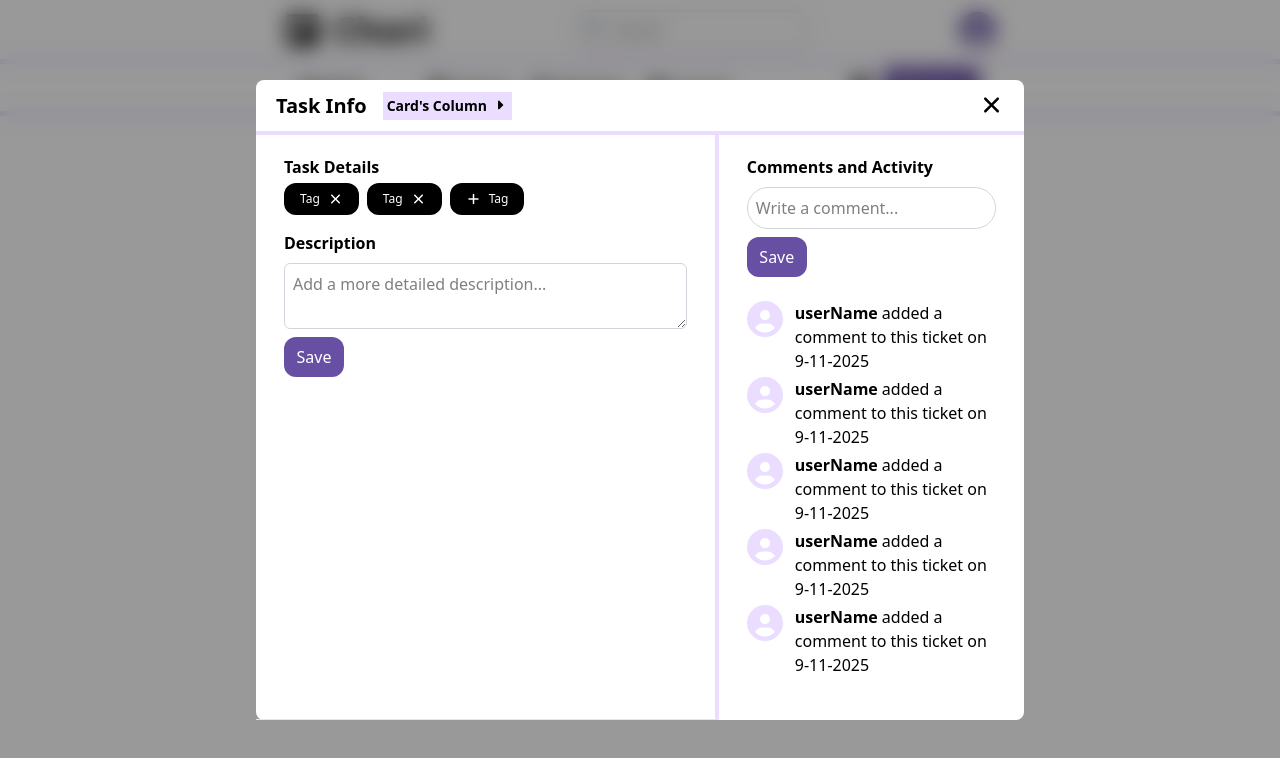
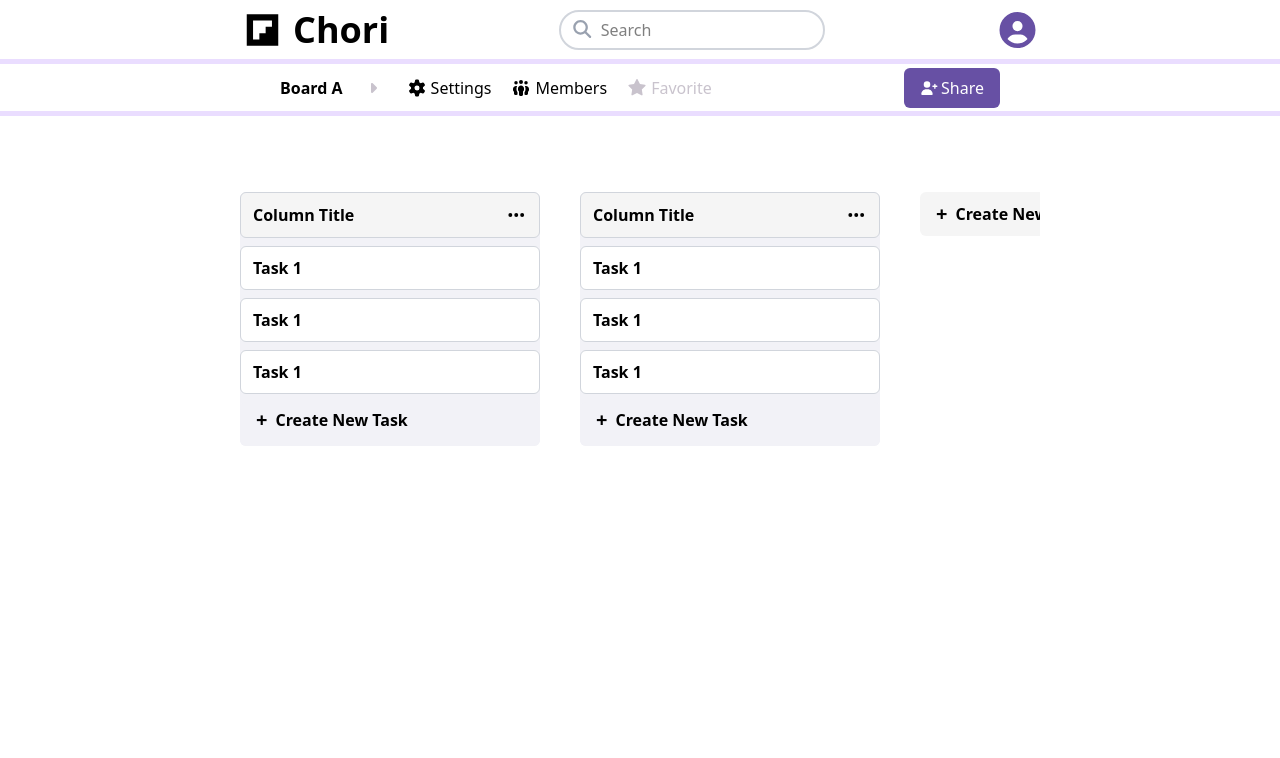
Before and after one commit to garrettjbond/chori, a React (Vite) app: page /board/1 in a window 1280 px wide. Shown: the top 758 px of the page. Built offline with nearby package versions, Linux system fonts and the light colour scheme.

Commit message:
Finsihed CSS Designs

```diff
--- a/src/components/Card.tsx
+++ b/src/components/Card.tsx
@@ -1,21 +1,33 @@
+import { faStar } from "@fortawesome/free-solid-svg-icons";
 import { faShapes } from "@fortawesome/free-solid-svg-icons/faShapes";
 import { FontAwesomeIcon } from "@fortawesome/react-fontawesome";
+import { useState } from "react";
 
 type CardProps = {
-    children: React.ReactNode;
-    className?: string;
+  className?: string;
 }
 
-function Card({ children, className, ...props }: CardProps) {
+function Card({ className, ...props }: CardProps) {
+  const [isFavorite, setIsFavorite] = useState<boolean>(false);
+
+  const toggleFavorite = () => setIsFavorite(prev => !prev);
+
+
   return (
     <div className={`group rounded-xl mb-5 size-65 flex flex-shrink-0 flex-col shadow-md cursor-pointer ${className}`} {...props}>
-        <div className="headerContainer rounded-t-xl border-ash border-t border-x flex flex-row justify-start items-center bg-snow h-17 pl-3">
-            <p className="hidden lg:flex lg:mr-3 rounded-full size-10 bg-lavender text-nurple font-bold items-center justify-center">A</p>
-            <h3 className="font-semibold">Board A</h3>
+      <div className="headerContainer rounded-t-xl border-ash border-t border-x flex flex-row justify-between items-center bg-snow h-17 px-3">
+        <div className="flex items-center">
+          <p className="hidden lg:flex lg:mr-3 rounded-full size-10 bg-lavender text-nurple font-bold items-center justify-center">A</p>
+          <h3 className="font-semibold">Board A</h3>
         </div>
-        <div className="bg-mist h-48 rounded-b-xl flex justify-center items-center transition duration-500 group-hover:bg-darkMist">
-         <FontAwesomeIcon icon={faShapes} className="text-8xl text-darkAsh" />
+        <div>
+          {isFavorite ? <FontAwesomeIcon icon={faStar} onClick={toggleFavorite} className="text-xl text-nurple" /> : <FontAwesomeIcon icon={faStar} onClick={toggleFavorite} className="text-xl text-darkAsh opacity-0 group-hover:opacity-100 transition-opacity duration-200" />
+          }
         </div>
+      </div>
+      <div className="bg-mist h-48 rounded-b-xl flex justify-center items-center transition duration-500 group-hover:bg-darkMist">
+        <FontAwesomeIcon icon={faShapes} className="text-8xl text-darkAsh" />
+      </div>
     </div>
   );
 }
--- a/src/components/CreateColumn.tsx
+++ b/src/components/CreateColumn.tsx
@@ -4,11 +4,10 @@ import { faClose } from "@fortawesome/free-solid-svg-icons";
 import { useState } from "react";
 
 type CreateColumnProps = {
-    children: React.ReactNode;
     className?: string;
 }
 
-function CreateColumn({ children, className, ...props }: CreateColumnProps) {
+function CreateColumn({ className, ...props }: CreateColumnProps) {
     const [showForm, setShowForm] = useState<boolean>(false);
 
     function toggleCreateColumnForm() {
@@ -23,12 +22,12 @@ function CreateColumn({ children, className, ...props }: CreateColumnProps) {
                     <input type="text" placeholder="Enter column name..." className="pl-3 h-10 bg-white w-full rounded-sm" />
                     <div className="flex justify-between pt-5">
                         <Button className="bg-nurple text-white hover:bg-lightNurple duration-300">Add Column</Button>
-                        <Button size="custom" >
+                        <Button size="custom" onClick={toggleCreateColumnForm} >
                             <FontAwesomeIcon icon={faClose} className="hover:animate-pulse text-lg" />
                         </Button>
                     </div>
                 </form>
-            ): <Button onClick={toggleCreateColumnForm} className="columnHeader cursor-pointer w-75 flex flex-shrink-0 font-semibold hover:text-nurple duration-300 bg-taskHeader border border-gray-300 px-3 rounded-md h-11 flex justify-between items-center">Create New Column <span className='font-bold text-xl'>+</span></Button>}
+            ): <Button onClick={toggleCreateColumnForm} className="columnHeader cursor-pointer w-75 flex flex-shrink-0 font-semibold hover:text-nurple duration-300 bg-taskHeader px-3 rounded-md h-11 justify-start items-center"><span className='font-bold text-xl pr-2'>+</span>Create New Column</Button>}
         </div>
     );
 }
--- /dev/null
+++ b/src/components/CreateTask.tsx
@@ -0,0 +1,36 @@
+import { FontAwesomeIcon } from "@fortawesome/react-fontawesome";
+import Button from "./Button";
+import { faClose } from "@fortawesome/free-solid-svg-icons";
+import { useState } from "react";
+
+type CreateTaskProps = {
+    isOpen: boolean;
+    className?: string;
+}
+
+function CreateTask({ className, ...props }: CreateTaskProps) {
+    const [isOpen, setIsOpen] = useState<boolean>(false)
+
+    function toggleDisplay() {
+        setIsOpen(prev => !prev);
+    }
+
+    return (
+        <div className={`w-75 font-semibold rounded-md flex flex-shrink-0 flex-col gap-2 ${className}`} {...props}>
+
+            {isOpen ? (
+                <form className="rounded-md bg-taskBackground flex flex-col px-4 py-5">
+                    <input type="text" placeholder="Enter Task name..." className="pl-3 h-10 bg-white w-full rounded-sm" />
+                    <div className="flex justify-between pt-5">
+                        <Button className="bg-nurple text-white hover:bg-lightNurple duration-300">Add Task</Button>
+                        <Button size="custom" onClick={toggleDisplay}>
+                            <FontAwesomeIcon icon={faClose} className="hover:animate-pulse text-lg" />
+                        </Button>
+                    </div>
+                </form>
+            ): <Button onClick={toggleDisplay} className="TaskHeader cursor-pointer w-75 flex flex-shrink-0 font-semibold hover:text-nurple duration-300 bg-taskBackground px-3 pb-4 rounded-md h-11 justify-start items-center"><span className='font-bold text-xl pr-2'>+</span>Create New Task</Button>}
+        </div>
+    );
+}
+
+export default CreateTask;
--- a/src/components/Navbar.tsx
+++ b/src/components/Navbar.tsx
@@ -6,7 +6,7 @@ import { Link } from 'react-router-dom';
 
 const Navbar = () => {
   return (
-    <div className="fixed top-0 h-16 left-0 w-full flex justify-between p-2 border-b-5 border-lavender xl:px-70 lg:px-30 md:px-20">
+    <div className="fixed top-0 h-16 left-0 w-full flex justify-between p-2 border-b-5 border-lavender xl:px-60 lg:px-30 md:px-20">
         <div className='flex items-center justify-start'>
             <Link to="/" className='cursor-pointer hover:text-nurple duration-300'>
                 <span className="flex items-center">
--- a/src/components/TaskColumn.tsx
+++ b/src/components/TaskColumn.tsx
@@ -1,8 +1,8 @@
-import { faClose, faEllipsis} from "@fortawesome/free-solid-svg-icons";
+import { faClose, faEllipsis, faPenToSquare, faTrash } from "@fortawesome/free-solid-svg-icons";
 import { FontAwesomeIcon } from "@fortawesome/react-fontawesome";
-import Button from "./Button";
 import Task from "./Task";
 import { useState } from "react";
+import CreateTask from "./CreateTask";
 
 type TaskColumnProps = {
     children: React.ReactNode;
@@ -11,34 +11,42 @@ type TaskColumnProps = {
 }
 
 function TaskColumn({ children, className, onTaskClick, ...props }: TaskColumnProps) {
-    const [showTaskForm, setShowTaskForm] = useState<boolean>(false);
+    const [isColumnOptionsOpen, setIsColumnOptionsOpen] = useState<boolean>(false);
 
-    function toggleCreateTaskForm() {
-        setShowTaskForm(prev => !prev);
+    const toggleColumnOptions = () => {
+        setIsColumnOptionsOpen(prev => !prev)
     }
-
 
     return (
         <div className={`w-75 h-fit font-semibold rounded-md mb-5 bg-taskBackground flex flex-shrink-0 flex-col gap-2 ${className}`} {...props}>
-            <div className="columnHeader cursor-pointer hover:text-nurple duration-300 bg-taskHeader border border-gray-300 px-3 rounded-md h-11 flex justify-between items-center">
-                <h2 contentEditable>Column Title</h2>
-                <FontAwesomeIcon icon={faEllipsis} className="hover:animate-pulse text-lg" />
+            <div className="columnHeader bg-taskHeader border border-gray-300 rounded-md relative">
+                <div className="cursor-pointer hover:text-nurple duration-300 flex justify-between items-center px-3 rounded-md h-11">
+                    <h2>Column Title</h2>
+                    <FontAwesomeIcon onClick={toggleColumnOptions} icon={faEllipsis} className="hover:animate-pulse text-lg" />
+                </div>
+                {
+                    isColumnOptionsOpen &&
+                    <div className="absolute top-full right-0 mt-1 bg-white border border-gray-300 rounded-md shadow-lg p-3 min-w-64 z-10">
+                        <div className="flex justify-between items-center mb-2">
+                            <div className="invisible"></div>
+                            <h3 className="font-semibold">List Actions</h3>
+                            <FontAwesomeIcon icon={faClose} onClick={toggleColumnOptions} className="cursor-pointer hover:text-darkAsh"></FontAwesomeIcon>
+                        </div>
+                        <ul className="flex flex-col gap-2">
+                            <li className="flex items-center justify-between text-gray-500 p-2 hover:bg-lavender hover:text-gray-800 rounded cursor-pointer">
+                                Rename Column <FontAwesomeIcon icon={faPenToSquare}></FontAwesomeIcon>
+                            </li>
+                            <li className="flex items-center justify-between text-gray-500 p-2 hover:bg-lavender hover:text-gray-800 rounded cursor-pointer">
+                                Delete Column <FontAwesomeIcon icon={faTrash}></FontAwesomeIcon>
+                            </li>
+                        </ul>
+                    </div>
+                }
             </div>
             <Task children={undefined}></Task>
             <Task children={undefined}></Task>
             <Task children={undefined}></Task>
-            { showTaskForm ? (
-                    <form className="rounded-md bg-taskBackground flex flex-col px-4 py-5">
-                        <input type="text" placeholder={`Enter task name...`} className="pl-3 h-10 bg-white w-full rounded-sm" />
-                        <div className="flex justify-between pt-5">
-                            <Button className="bg-nurple text-white hover:bg-lightNurple duration-300">Add Task</Button>
-                            <Button size="custom" >
-                                <FontAwesomeIcon icon={faClose} className="hover:text-ash duration-300 text-lg" />
-                            </Button>
-                        </div>
-                    </form>
-                ):<Button onClick={toggleCreateTaskForm} size="custom" className="bg-Neutral text-md px-4 pb-2 cursor:pointer hover:text-nurple duration-300 self-start">+ Add a task</Button>
-            }
+            <CreateTask isOpen={false}></CreateTask>
         </div>
     );
 }
--- a/src/components/TaskInfoModal.tsx
+++ b/src/components/TaskInfoModal.tsx
@@ -11,7 +11,7 @@ type ModalProps = {
 }
 
 function TaskInfoModal({ children, className, ...props }: ModalProps) {
-    const [isOpen, setIsOpen] = useState<boolean>(true)
+    const [isOpen, setIsOpen] = useState<boolean>(false)
     const [isColumnCaretRotated, setIsColumnCaretRotated] = useState<boolean>(false)
 
     function toggleModalDisplay() {
@@ -46,8 +46,8 @@ function TaskInfoModal({ children, className, ...props }: ModalProps) {
                                         </div>
                                         <form action="" className='flex flex-col gap-2 pt-4'>
                                             <h3 className='font-semibold'>Description</h3>
-                                            <textarea name="" id="" placeholder='Add a more detailed description...' className='border border-gray-300 p-2 rounded-md'></textarea>
-                                            <Button className='w-15 rounded-xl flex items-center justify-center bg-nurple text-white hover:bg-lightNurple duration-300 cursor-pointer'>Save</Button>
+                                            <textarea name="" id="" placeholder='Add a more detailed description...' className='m-1 border border-gray-300 p-2 rounded-md'></textarea>
+                                            <Button className='w-15 rounded-xl flex items-center justify-center bg-nurple ml-1 text-white hover:bg-lightNurple duration-300 cursor-pointer'>Save</Button>
                                         </form>
                                     </div>
                                 </div>
@@ -56,8 +56,8 @@ function TaskInfoModal({ children, className, ...props }: ModalProps) {
 
                                         <div className='flex-1 min-h-0 overflow-hidden'>
                                             <form action="" className='flex flex-col gap-2 mb-4'>
-                                                <input type="text" placeholder='Write a comment...' className='border border-gray-300 p-2 rounded-full' />
-                                                <Button className='w-15 rounded-xl flex items-center justify-center bg-nurple text-white hover:bg-lightNurple duration-300 cursor-pointer'>Save</Button>
+                                                <input type="text" placeholder='Write a comment...' className='border border-gray-300 m-1 p-2 pl-3 rounded-full' />
+                                                <Button className='w-15 rounded-xl flex items-center justify-center ml-1 bg-nurple text-white hover:bg-lightNurple duration-300 cursor-pointer'>Save</Button>
                                             </form>
                                             <div className='flex flex-col gap-1 py-2 max-h-40 md:max-h-96 overflow-y-auto'>
                                                 <Comment content='added a comment to this ticket on 9-11-2025'></Comment>
--- a/src/components/Taskbar.tsx
+++ b/src/components/Taskbar.tsx
@@ -1,23 +1,27 @@
-import { faCaretRight, faEllipsis, faFilter, faGear, faPeopleGroup, faStar, faUserPlus } from "@fortawesome/free-solid-svg-icons"
+import { faCaretRight, faEllipsis, faGear, faPeopleGroup, faStar, faUserPlus } from "@fortawesome/free-solid-svg-icons"
 import { FontAwesomeIcon } from "@fortawesome/react-fontawesome"
 import Button from "./Button"
+import { useState } from "react";
 
 const Taskbar = () => {
+    const [isFavorite, setIsFavorite] = useState<boolean>(false);
+
+    const toggleFavorite = () => setIsFavorite(prev => !prev);
+
     return (
-        <div className="fixed top-16 h-13 left-0 w-full pl-4 pr-2 border-b-5 border-lavender flex justify-between items-center xl:px-75 lg:px-35 md:px-25">
+        <div className="fixed top-16 h-13 left-0 w-full pl-4 pr-2 border-b-5 border-lavender flex justify-between items-center xl:px-70 lg:px-35 md:px-25">
             <div className="flex items-center gap-2">
                 <p className="font-semibold">Board A</p>
                 <div className="hidden sm:block sm:flex gap-2">
                     <p className="cursor-pointer hover:text-nurple duration-300"><span className='pl-3 pr-1'><FontAwesomeIcon className="text-darkAsh" icon={faCaretRight}></FontAwesomeIcon></span></p>
                     <p className="cursor-pointer hover:text-nurple duration-300"><span className='pl-3 pr-1'><FontAwesomeIcon icon={faGear}></FontAwesomeIcon></span>Settings</p>
                     <p className="cursor-pointer hover:text-nurple duration-300"><span className='pl-3 pr-1'><FontAwesomeIcon icon={faPeopleGroup}></FontAwesomeIcon></span>Members</p>
-                    <p className="cursor-pointer hover:text-nurple duration-300"><span className='pl-3 pr-1'><FontAwesomeIcon icon={faStar} /></span>Favorite</p>
+                    <p className={`cursor-pointer duration-300 ${isFavorite ? 'text-nurple hover:text-lavender' : 'text-darkAsh hover:text-lavender'}`} onClick={toggleFavorite}><span className='pl-3 pr-1'><FontAwesomeIcon icon={faStar}/></span>Favorite</p>
                 </div>
             </div>
             <div className="flex items-center">
-                <span  className="md:hidden text-2xl pr-2"><FontAwesomeIcon icon={faEllipsis} />
+                <span className="md:hidden text-2xl pr-2"><FontAwesomeIcon icon={faEllipsis} />
                 </span>
-                <span  className="hidden md:block text-2xl pr-2 cursor-pointer hover:animate-pulse duration-300"><FontAwesomeIcon icon={faFilter} /></span>
                 <Button size="medium" className="hidden md:block bg-nurple text-white hover:bg-lightNurple duration-300 cursor-pointer"><FontAwesomeIcon icon={faUserPlus} className="pr-1 text-sm "></FontAwesomeIcon>Share</Button>
             </div>
         </div>
--- a/src/pages/BoardPage.tsx
+++ b/src/pages/BoardPage.tsx
@@ -1,26 +1,31 @@
-import Navbar from '../components/Navbar';
 import Taskbar from '../components/Taskbar';
 import TaskColumn from '../components/TaskColumn';
 import CreateColumn from '../components/CreateColumn';
 import FooterNav from '../components/FooterNav';
 import TaskInfoModal from '../components/TaskInfoModal';
 import BoardSwitchModal from '../components/BoardSwitchModal';
+import { useState } from 'react';
+import Navbar from '../components/Navbar';
 
 const BoardPage: React.FC = () => {
+  const [isTaskInfoModalOpen, setIsTaskInfoModalOpen] = useState<boolean>(false);
+  const [isBoardSwitchModalOpen, setIsBoardSwitchModalOpen] = useState<boolean>(false);
+
+  const toggleTaskInfoModal = () => setIsTaskInfoModalOpen(prev => !prev);
+  const toggleBoardSwitchModal = () => setIsBoardSwitchModalOpen(prev => !prev);
+
 
   return (
-    <div className="p-10 w-full h-full xl:px-70 lg:px-30 md:px-20">
+    <div className="p-10 w-full h-full xl:px-60 lg:px-30 md:px-20">
       <Navbar />
       <Taskbar />
       <div className='pageContainer mt-38 flex flex-row overflow-x-auto gap-10'>
         <TaskColumn children={undefined}></TaskColumn>
         <TaskColumn children={undefined}></TaskColumn>
-        <TaskColumn children={undefined}></TaskColumn>
-        <TaskColumn children={undefined}></TaskColumn>
-        <CreateColumn >Column</CreateColumn>
+        <CreateColumn ></CreateColumn>
       </div>
-      <TaskInfoModal isOpen={true} children={undefined}></TaskInfoModal>
-      <BoardSwitchModal isOpen={true} children={undefined}></BoardSwitchModal>
+      <TaskInfoModal isOpen={isTaskInfoModalOpen} children={undefined}></TaskInfoModal>
+      <BoardSwitchModal isOpen={isBoardSwitchModalOpen} children={undefined}></BoardSwitchModal>
       <FooterNav children={undefined}></FooterNav>
     </div>
   );
```
Also changed, not shown: src/components/CreateBoardModal.tsx (added, +38 -0 lines), src/pages/LandingPage.tsx (+17 -12 lines).
